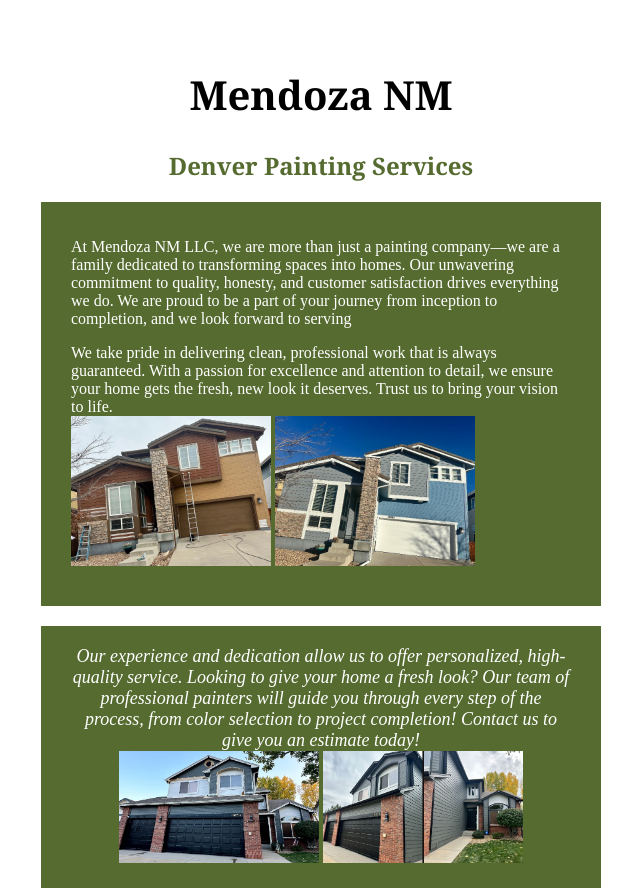
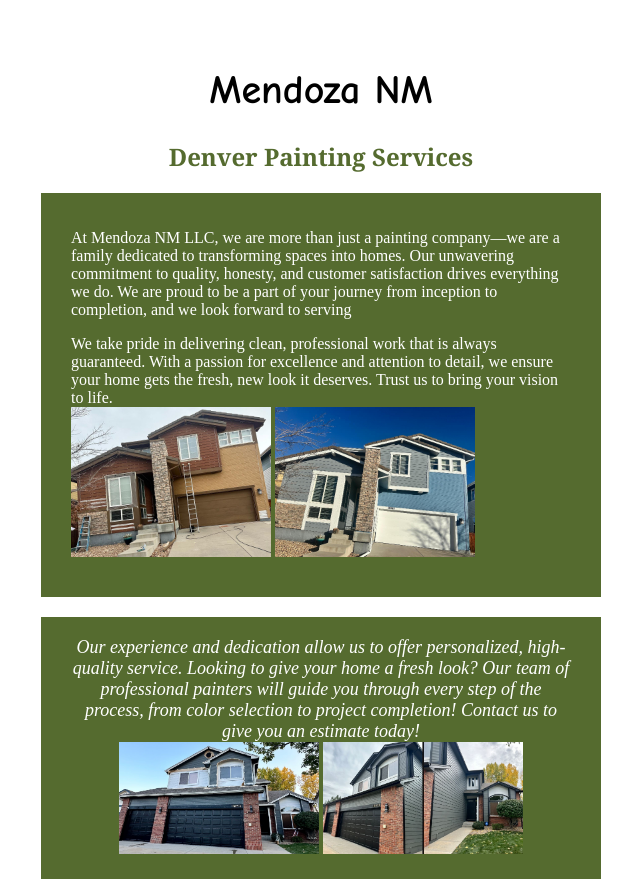
Before and after one commit to alesentrix/alesentrix.github.io, a plain HTML site: page index.html in a window 1280 px wide. Shown: the top 891 px of the page, without its empty margins (319-959 px from the left). Drawn offline with Linux system fonts and the light colour scheme.

Commit message:
Restored to '1e366ac7b1a7288918c6afb43be6a44ddd4e77be'
Replit-Restored-To:1e366ac7b1a7288918c6afb43be6a44ddd4e77be

```diff
--- a/style.css
+++ b/style.css
@@ -10,7 +10,7 @@ background-color:transparent;
 }
 
 h1{
-  font-family: Georgia;
+  font-family: "Brush Script MT", "Comic Sans MS", cursive;
   color:black;
   font-size:40px;
   text-align:center;
```
